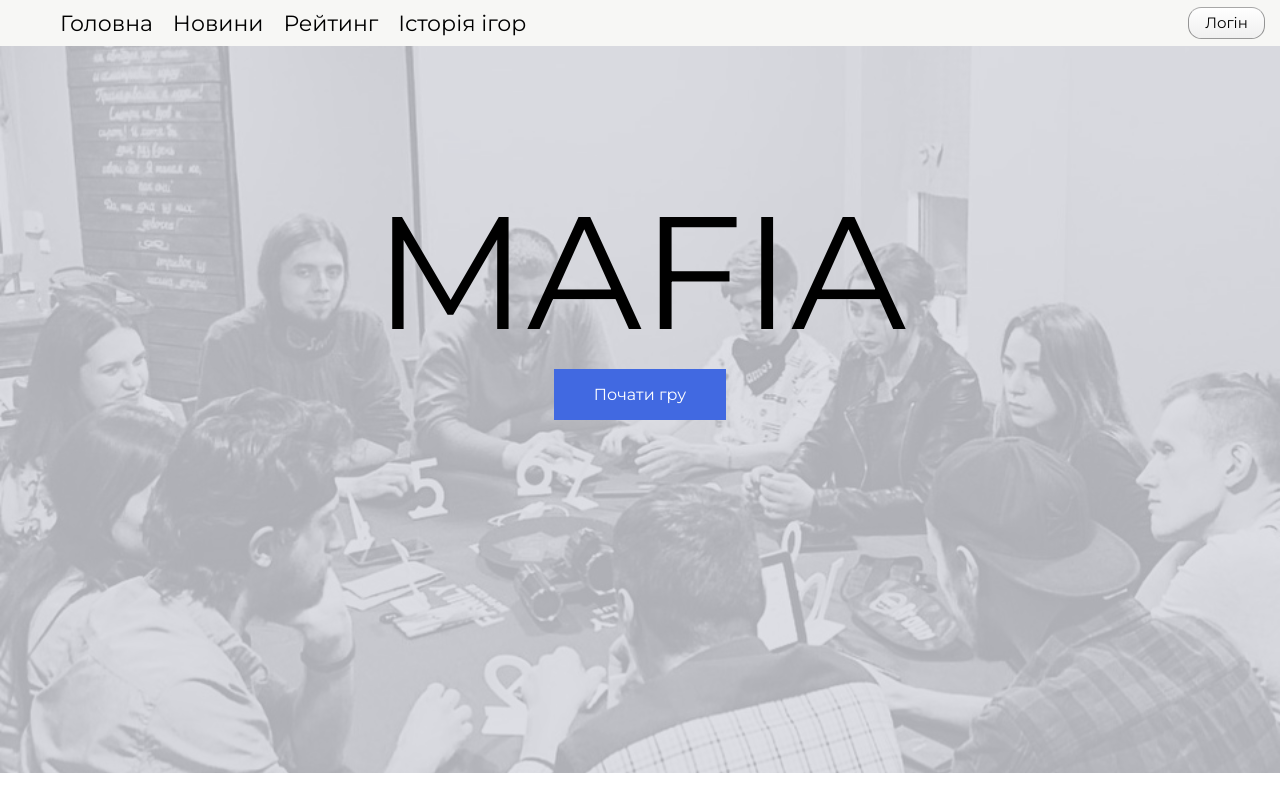
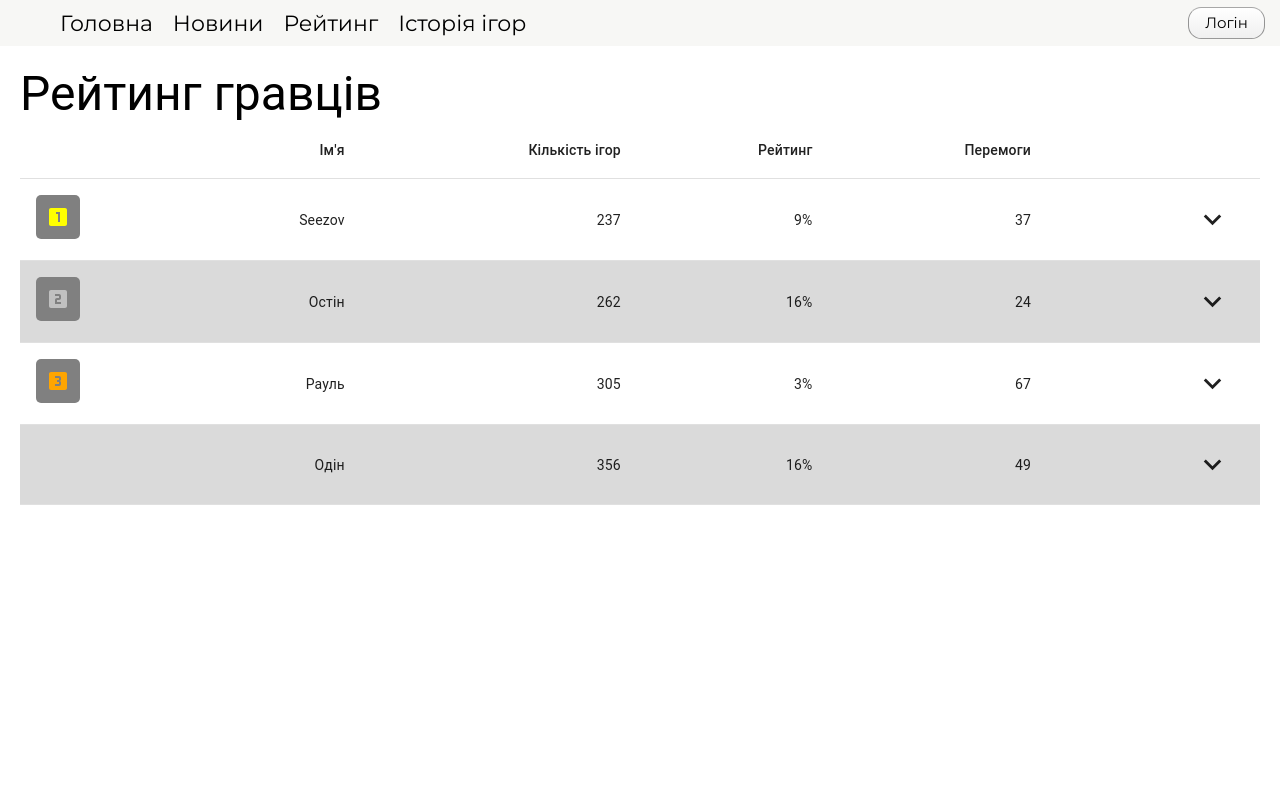
Before and after one commit to VadymSula/mafia-helper, a React (Create React App) app: page /rating in a window 1280 px wide. Shown: the top 796 px of the page. Built offline with nearby package versions, Linux system fonts and the light colour scheme.

Commit message:
rating page

```diff
--- a/package.json
+++ b/package.json
@@ -3,7 +3,8 @@
   "version": "0.1.0",
   "private": true,
   "dependencies": {
-    "@material-ui/core": "^4.9.14",
+    "@material-ui/core": "^4.11.4",
+    "@material-ui/icons": "^4.11.2",
     "@testing-library/jest-dom": "^4.2.4",
     "@testing-library/react": "^9.4.1",
     "@testing-library/user-event": "^7.2.1",
--- a/src/App.tsx
+++ b/src/App.tsx
@@ -9,6 +9,7 @@ import {
 } from "react-router-dom";
 import MainPage from "./components/MainPage/mainPage";
 import HistoryPage from "./components/HistoryGame/historyPage";
+import RatingPage from './components/RatingPage/RatingPage';
 
 function App() {
     return (
@@ -17,10 +18,10 @@ function App() {
 
                 <Switch>
                     <Route path="/game">
-                        <GameComponent/>
+                        <GameComponent />
                     </Route>
                     <Route path="/">
-                        <Navigation/>
+                        <Navigation />
                     </Route>
                 </Switch>
             </Router>
@@ -43,10 +44,13 @@ function Navigation() {
             </ul>
             <Switch>
                 <Route path="/history">
-                        <HistoryPage/>
+                    <HistoryPage />
+                </Route>
+                <Route path="/rating">
+                    <RatingPage />
                 </Route>
                 <Route path="/">
-                        <MainPage/>
+                    <MainPage />
                 </Route>
             </Switch>
         </nav>
--- a/src/components/HistoryGame/gameBlock.tsx
+++ b/src/components/HistoryGame/gameBlock.tsx
@@ -6,12 +6,8 @@ interface Props {
 
 class GameBlock extends Component<Props> {
     render() {
-        let date = Date.parse(this.props.game.date);
         return (
             <div className="contanier table">
-                {/*<div className="line">*/}
-                {/*    <p>{date}</p>*/}
-                {/*</div>*/}
                 <div className="winner">
                     <p className={this.props.game.win}>{this.props.game.win}</p>
                 </div>
--- /dev/null
+++ b/src/components/RatingPage/PlayerListItem.tsx
@@ -0,0 +1,107 @@
+import { Box, Button, Dialog, Table, TableBody, TableCell, TableContainer, TableHead, TableRow } from '@material-ui/core';
+import React, { useMemo } from 'react';
+import { useState } from "react";
+import { ExpandMore, ExpandLess, LooksOne, LooksTwo, Looks3 } from '@material-ui/icons';
+import useStyles from './RatingPageStyle';
+
+
+const PlayerListItem = ({ row, index }) => {
+  const [open, setOpen] = useState(false);
+  const classes = useStyles();
+  const { name, numberOfGames, rating, wins, games } = row;
+
+  const color = index % 2 === 0 ? 'white' : '#dadada';
+
+  const icon = useMemo(() => {
+    const num = index + 1;
+
+    if (num === 1) {
+      return (
+        <LooksOne className={`${classes.place} first`} />
+      );
+    }
+    if (num === 2) {
+      return (
+        <LooksTwo className={`${classes.place} second`} />
+      );
+    }
+    if (num === 3) {
+      return (
+        <Box>
+          <Looks3 className={`${classes.place} third`} />
+        </Box>
+      );
+    }
+    return null;
+  }, [index]);
+
+  return (
+    <>
+      <TableRow style={{ backgroundColor: color }} className={classes.row}>
+        <TableCell component="th" scope="row">
+          {icon}
+        </TableCell>
+        <TableCell align="right">
+          {name}
+        </TableCell>
+        <TableCell align="right">{numberOfGames}</TableCell>
+        <TableCell align="right">{rating}</TableCell>
+        <TableCell align="right">{wins}</TableCell>
+        <TableCell align="right">
+          <Button onClick={() => (setOpen((prev) => !prev))}>
+            {open ? (
+              <ExpandLess fontSize="large" />
+            ) : (
+                <ExpandMore fontSize="large" />
+              )}
+          </Button>
+        </TableCell>
+      </TableRow>
+      {open && (
+        <Dialog
+          open={open}
+          onClose={() => (setOpen(false))}
+        >
+          <TableContainer >
+            <Table>
+              <TableHead>
+                <TableRow>
+                  <TableCell></TableCell>
+                  <TableCell align="right">Всього</TableCell>
+                  <TableCell align="right">Civil</TableCell>
+                  <TableCell align="right">Sheriff</TableCell>
+                  <TableCell align="right">Don</TableCell>
+                  <TableCell align="right">Mafia</TableCell>
+                </TableRow>
+              </TableHead>
+              <TableBody>
+                <TableRow>
+                  <TableCell component="th" scope="row">
+                    Кількість ігор:
+                </TableCell>
+                  <TableCell align="right">{games.amountGames.all}</TableCell>
+                  <TableCell align="right">{games.amountGames.civil}</TableCell>
+                  <TableCell align="right">{games.amountGames.sheriff}</TableCell>
+                  <TableCell align="right">{games.amountGames.don}</TableCell>
+                  <TableCell align="right">{games.amountGames.mafia}</TableCell>
+                </TableRow>
+                <TableRow>
+                  <TableCell component="th" scope="row">
+                    Перемог (у %):
+                </TableCell>
+                  <TableCell align="right">{games.wins.all}</TableCell>
+                  <TableCell align="right">{games.wins.civil}</TableCell>
+                  <TableCell align="right">{games.wins.sheriff}</TableCell>
+                  <TableCell align="right">{games.wins.don}</TableCell>
+                  <TableCell align="right">{games.wins.mafia}</TableCell>
+                </TableRow>
+              </TableBody>
+            </Table>
+          </TableContainer>
+        </Dialog>
+      )}
+    </>
+  );
+}
+
+export default PlayerListItem;
--- /dev/null
+++ b/src/components/RatingPage/RatingPage.tsx
@@ -0,0 +1,112 @@
+import { Container, Table, TableBody, TableCell, TableContainer, TableHead, TableRow, Typography } from '@material-ui/core';
+import React from 'react';
+import PlayerListItem from './PlayerListItem';
+import useStyles from './RatingPageStyle';
+
+const RatingPage = () => {
+    const classes = useStyles();
+
+
+    const createData = (name: string, numberOfGames: number, rating: string, wins: number, games: any) => {
+        return { name, numberOfGames, rating, wins, games };
+    }
+
+    const rows = [
+        createData('Seezov', 237, '9%', 37, {
+            amountGames: {
+                all: 0,
+                civil: 0,
+                mafia: 0,
+                don: 0,
+                sheriff: 0,
+            },
+            wins: {
+                all: '10%',
+                civil: '10%',
+                mafia: '10%',
+                don: '10%',
+                sheriff: '10%',
+            },
+            bestMove: 1,
+        }),
+        createData('Остін', 262, '16%', 24, {
+            amountGames: {
+                all: 0,
+                civil: 0,
+                mafia: 0,
+                don: 0,
+                sheriff: 0,
+            },
+            wins: {
+                all: '10%',
+                civil: '10%',
+                mafia: '10%',
+                don: '10%',
+                sheriff: '10%',
+            },
+            bestMove: 1,
+        }),
+        createData('Рауль', 305, '3%', 67, {
+            amountGames: {
+                all: 0,
+                civil: 0,
+                mafia: 0,
+                don: 0,
+                sheriff: 0,
+            },
+            wins: {
+                all: '10%',
+                civil: '10%',
+                mafia: '10%',
+                don: '10%',
+                sheriff: '10%',
+            },
+            bestMove: 1,
+        }),
+        createData('Одін', 356, '16%', 49, {
+            amountGames: {
+                all: 0,
+                civil: 0,
+                mafia: 0,
+                don: 0,
+                sheriff: 0,
+            },
+            wins: {
+                all: '10%',
+                civil: '10%',
+                mafia: '10%',
+                don: '10%',
+                sheriff: '10%',
+            },
+            bestMove: 1,
+        }),
+    ];
+
+
+    return (
+        <Container className={classes.ratingPage}>
+            <Typography variant="h3">Рейтинг гравців</Typography>
+            <TableContainer>
+                <Table className={classes.table}>
+                    <TableHead>
+                        <TableRow>
+                            <TableCell></TableCell>
+                            <TableCell align="right">Ім'я</TableCell>
+                            <TableCell align="right">Кількість ігор</TableCell>
+                            <TableCell align="right">Рейтинг</TableCell>
+                            <TableCell align="right">Перемоги</TableCell>
+                            <TableCell align="right"></TableCell>
+                        </TableRow>
+                    </TableHead>
+                    <TableBody>
+                        {rows.map((row, index) => (
+                            <PlayerListItem key={row.name} row={row} index={index} />
+                        ))}
+                    </TableBody>
+                </Table>
+            </TableContainer>
+        </Container>
+    );
+};
+
+export default RatingPage;
--- /dev/null
+++ b/src/components/RatingPage/RatingPageStyle.ts
@@ -0,0 +1,30 @@
+import { makeStyles } from "@material-ui/core";
+
+export default makeStyles({
+  table: {
+
+  },
+  ratingPage: {
+    padding: '20px',
+    boxSizing: 'border-box',
+  },
+  childTable: {
+    width: '100%',
+    paddingBottom: '20px',
+  },
+  place: {
+    padding: '10px',
+    backgroundColor: 'gray',
+    borderRadius: '5px',
+    '&.first': { color: 'yellow' },
+    '&.second': { color: 'silver' },
+    '&.third': { color: 'orange' },
+  },
+  row: {
+    paddingBottom: '20px',
+    borderBottom: '2px blak solid',
+    '&:nth-child(2n)': {
+      backgroundColor: '#dadada',
+    }
+  },
+}, { index: 1 });
```
Lines whose indentation alone changed are shown as unchanged.
